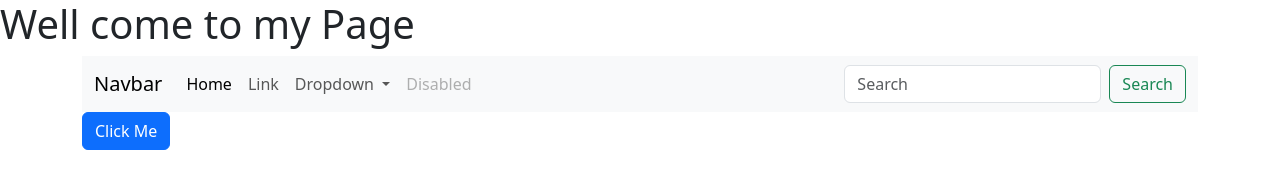
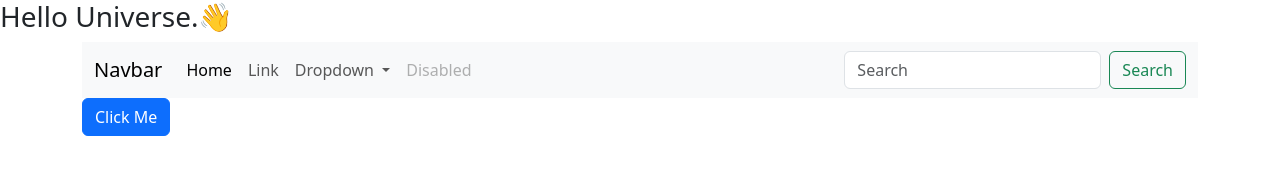
Before and after one commit to Nirmal57677/Triger, a plain HTML site: page index.html in a window 1280 px wide. Both pictures are taken after a click on the button "Click Me". Drawn offline with nearby package versions, Linux system fonts and the light colour scheme.

Commit message:
Index.js
Change Code

```diff
--- a/index.html
+++ b/index.html
@@ -4,9 +4,9 @@
     <meta charset="UTF-8">
     <meta http-equiv="X-UA-Compatible" content="IE=edge">
     <meta name="viewport" content="width=<device-width>, initial-scale=1.0">
-    <title>Document</title>
+    <title>Nirmal kumar Das</title>
     <link href="https://cdn.jsdelivr.net/npm/bootstrap@5.3.3/dist/css/bootstrap.min.css" rel="stylesheet" integrity="sha384-QWTKZyjpPEjISv5WaRU9OFeRpok6YctnYmDr5pNlyT2bRjXh0JMhjY6hW+ALEwIH" crossorigin="anonymous">
-    <link rel="">
+    <script src="index.js" ></script>
 </head>
 <body>
     <h1>Well come to my Page</h1>
--- a/index.js
+++ b/index.js
@@ -1,3 +1,5 @@
 function btn(){
+    setTimeout(()=>{
         document.querySelector('h1').innerHTML = "<h3>Hello Universe.👋</h3>";
-    }
+    },1000)
+}
```
